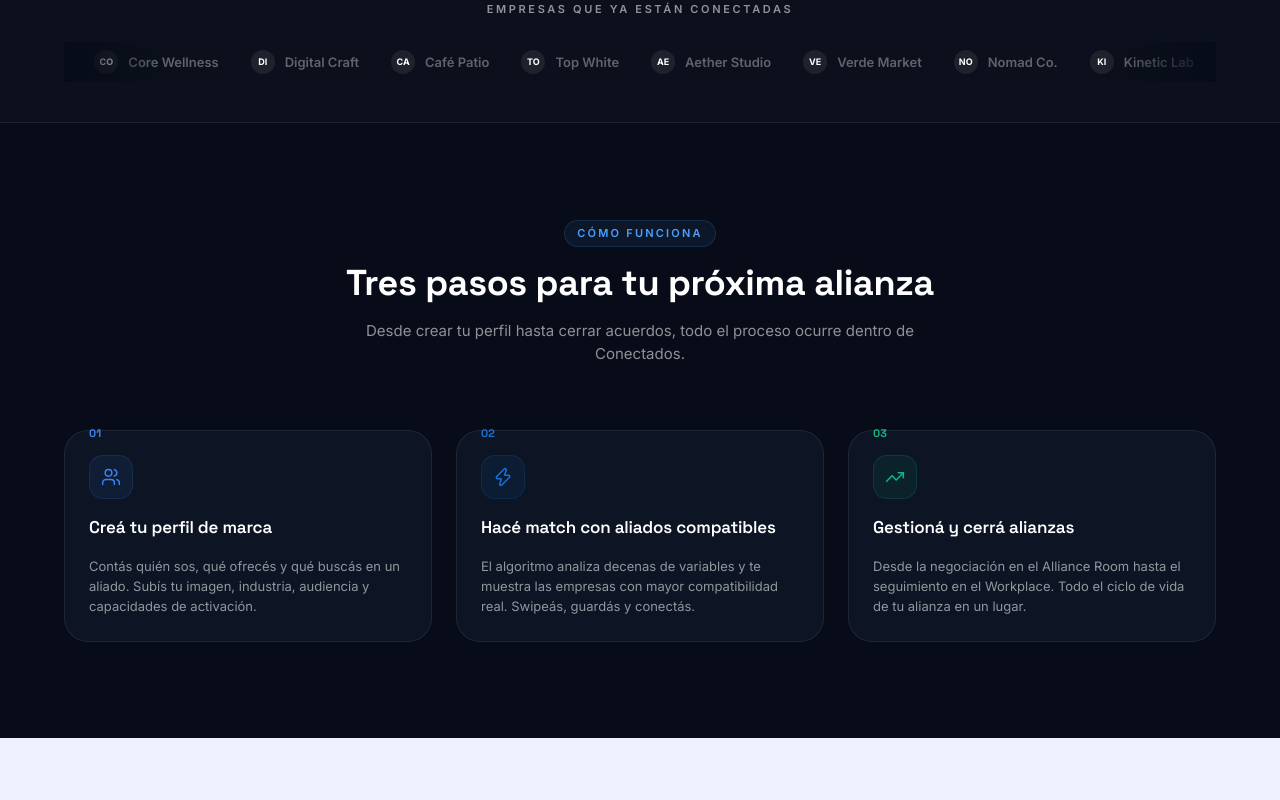
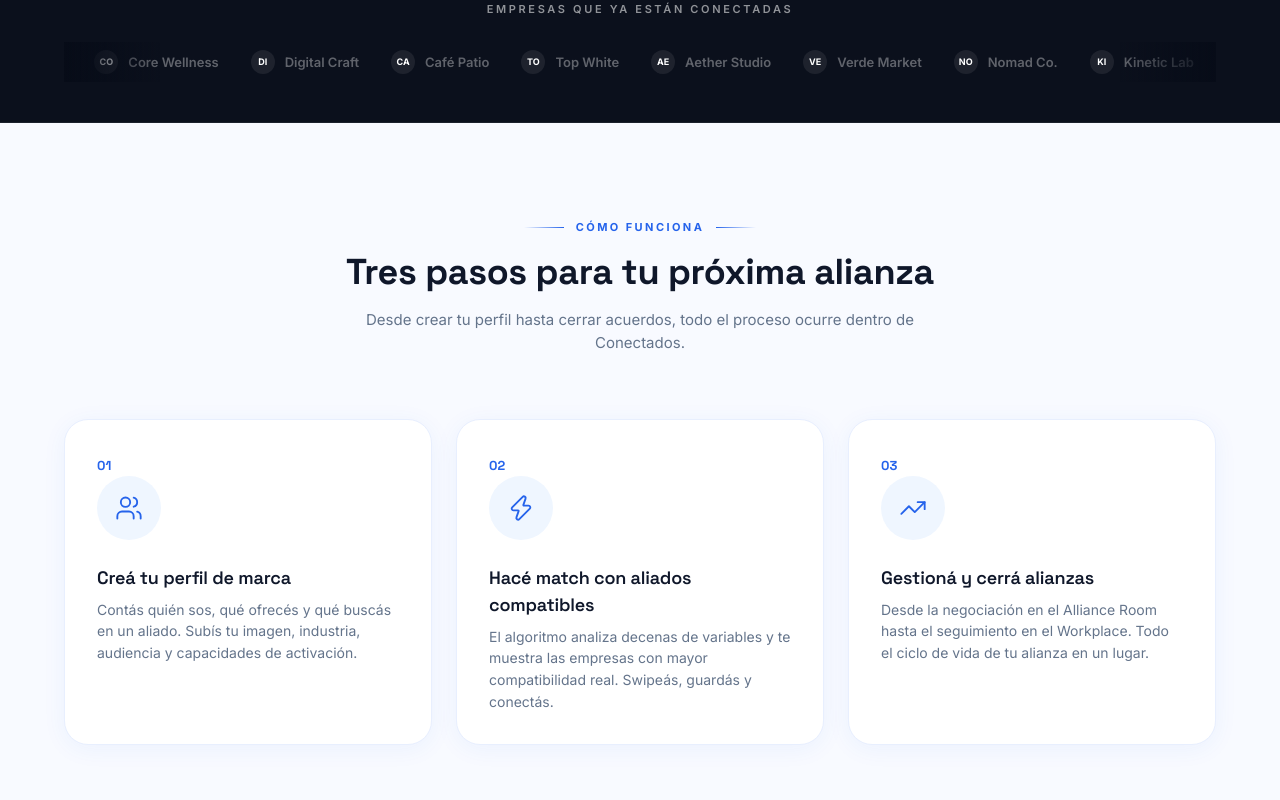
Before and after one commit to agustinorellano/Conectados-demo-1.2, a React (Vite) app: page / in a window 1280 px wide. Shown: the part 840-1640 px from the top of the page. Built offline with nearby package versions, Linux system fonts and the light colour scheme.

Commit message:
feat: redesign cómo funciona section — light bg, white cards, large circular icons

```diff
--- a/src/landing/LandingPage.jsx
+++ b/src/landing/LandingPage.jsx
@@ -716,14 +716,18 @@ export default function LandingPage() {
       </section>
 
       {/* ── CÓMO FUNCIONA ────────────────────────────────── */}
-      <section id="cómo-funciona" className="py-24 px-6">
+      <section id="cómo-funciona" className="py-24 px-6" style={{ background: '#F8FAFF' }}>
         <div className="mx-auto max-w-6xl">
           <FadeUp className="mb-16 text-center space-y-4">
-            <Label>Cómo funciona</Label>
-            <h2 className="font-['Space_Grotesk'] text-3xl font-bold text-white lg:text-4xl">
+            <div className="flex items-center justify-center gap-3">
+              <div style={{ height: 1, width: 40, background: 'linear-gradient(to right, transparent, #2563EB)' }} />
+              <span className="text-[11px] font-bold uppercase tracking-[0.22em]" style={{ color: '#2563EB' }}>Cómo funciona</span>
+              <div style={{ height: 1, width: 40, background: 'linear-gradient(to left, transparent, #2563EB)' }} />
+            </div>
+            <h2 className="font-['Space_Grotesk'] text-3xl font-bold lg:text-4xl" style={{ color: '#0F172A' }}>
               Tres pasos para tu próxima alianza
             </h2>
-            <p className="mx-auto max-w-xl text-[15px]" style={{ color: C.text }}>
+            <p className="mx-auto max-w-xl text-[15px]" style={{ color: '#64748B' }}>
               Desde crear tu perfil hasta cerrar acuerdos, todo el proceso ocurre dentro de Conectados.
             </p>
           </FadeUp>
@@ -731,34 +735,37 @@ export default function LandingPage() {
           <div className="grid gap-6 md:grid-cols-3">
             {[
               {
-                step: '01', icon: Users, color: '#3B82F6',
+                step: '01', icon: Users, color: '#2563EB',
                 title: 'Creá tu perfil de marca',
                 desc: 'Contás quién sos, qué ofrecés y qué buscás en un aliado. Subís tu imagen, industria, audiencia y capacidades de activación.',
               },
               {
-                step: '02', icon: Zap, color: '#1871D8',
+                step: '02', icon: Zap, color: '#2563EB',
                 title: 'Hacé match con aliados compatibles',
                 desc: 'El algoritmo analiza decenas de variables y te muestra las empresas con mayor compatibilidad real. Swipeás, guardás y conectás.',
               },
               {
-                step: '03', icon: TrendingUp, color: '#10B981',
+                step: '03', icon: TrendingUp, color: '#2563EB',
                 title: 'Gestioná y cerrá alianzas',
                 desc: 'Desde la negociación en el Alliance Room hasta el seguimiento en el Workplace. Todo el ciclo de vida de tu alianza en un lugar.',
               },
             ].map((item, i) => (
               <FadeUp key={item.step} delay={i * 0.1}>
-                <div className="relative h-full rounded-[24px] p-6 space-y-4"
-                  style={{ background: 'rgba(15,24,40,0.8)', border: `1px solid ${C.border}` }}>
-                  <div className="absolute -top-3 left-6">
-                    <span className="font-['Space_Grotesk'] text-[11px] font-bold"
-                      style={{ color: item.color }}>{item.step}</span>
+                <div className="relative h-full rounded-[24px] p-8 space-y-6"
+                  style={{ background: '#fff', border: '1px solid #E8EFFE', boxShadow: '0 4px 24px rgba(37,99,235,0.06)' }}>
+                  {/* Step number */}
+                  <span className="font-['Space_Grotesk'] text-[13px] font-bold" style={{ color: '#2563EB' }}>{item.step}</span>
+
+                  {/* Icon circle */}
+                  <div className="flex h-16 w-16 items-center justify-center rounded-full"
+                    style={{ background: '#EFF6FF' }}>
+                    <item.icon size={28} style={{ color: '#2563EB' }} strokeWidth={1.6} />
                   </div>
-                  <div className="flex h-11 w-11 items-center justify-center rounded-[14px]"
-                    style={{ background: `${item.color}14`, border: `1px solid ${item.color}28` }}>
-                    <item.icon size={20} style={{ color: item.color }} strokeWidth={1.8} />
+
+                  <div className="space-y-2">
+                    <h3 className="font-['Space_Grotesk'] text-[18px] font-bold" style={{ color: '#0F172A' }}>{item.title}</h3>
+                    <p className="text-[14px] leading-relaxed" style={{ color: '#64748B' }}>{item.desc}</p>
                   </div>
-                  <h3 className="font-['Space_Grotesk'] text-[17px] font-bold text-white">{item.title}</h3>
-                  <p className="text-[13px] leading-relaxed" style={{ color: C.text }}>{item.desc}</p>
                 </div>
               </FadeUp>
             ))}
```
